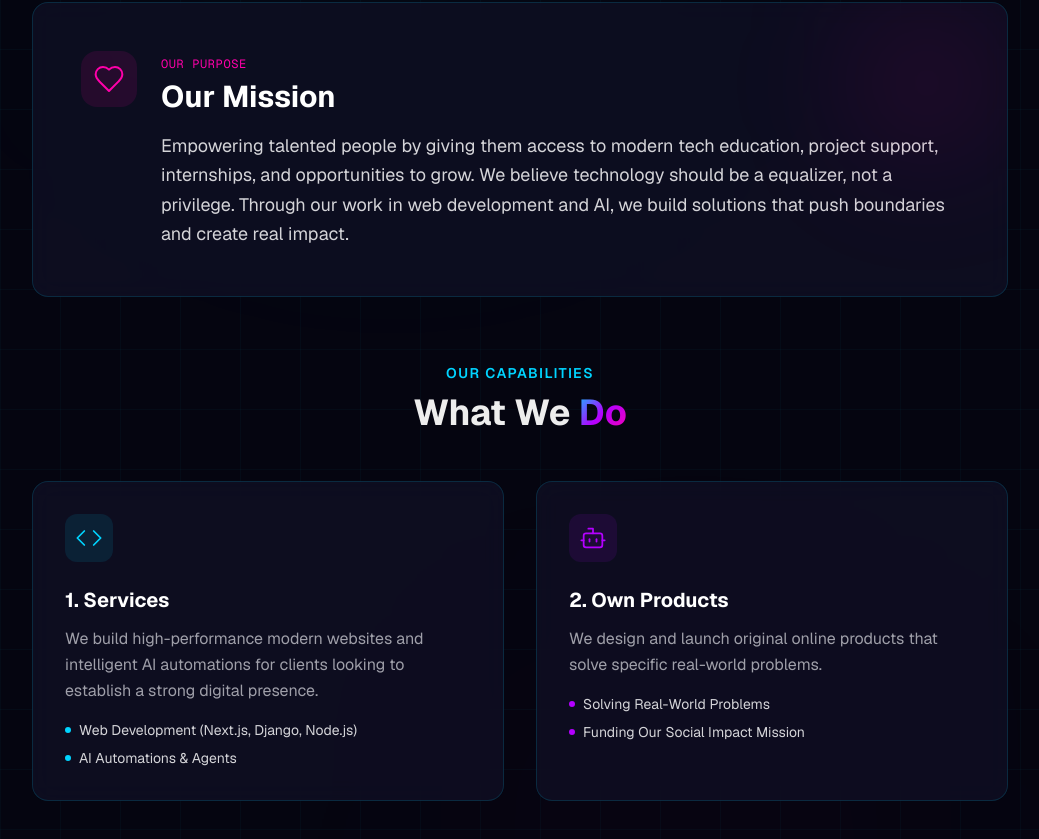
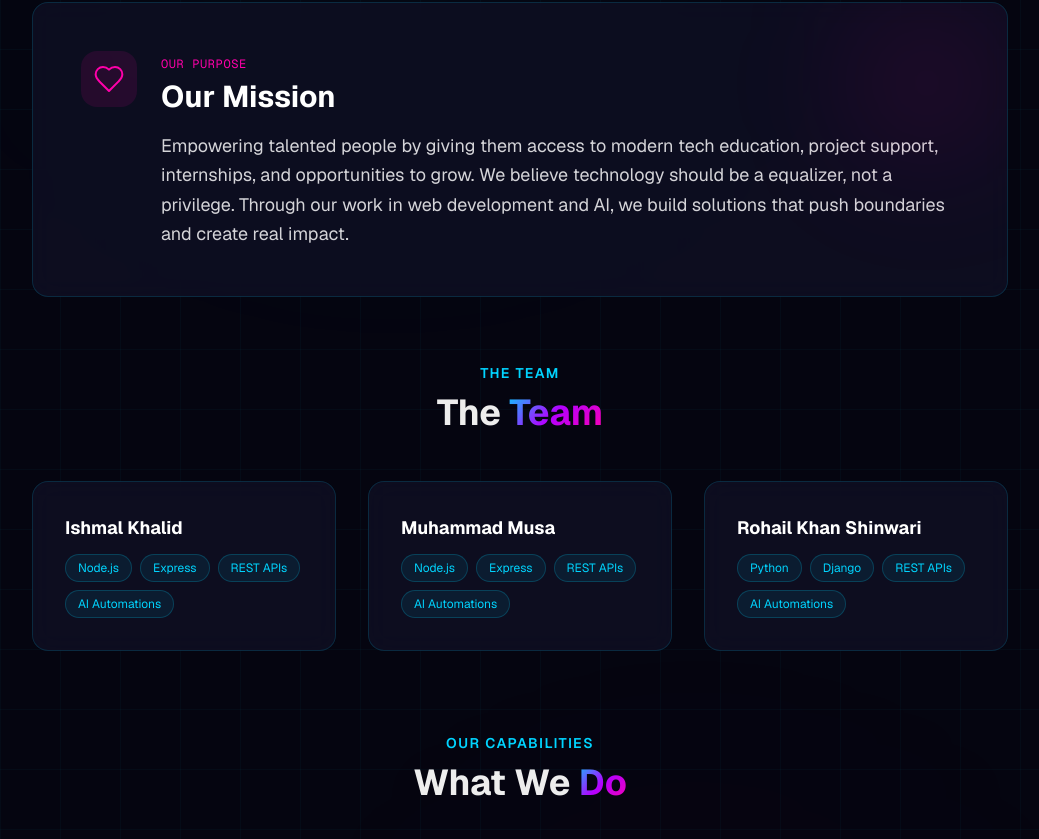
Before and after one commit to Rohailkhan15/Trevolk-Website, a Next.js app: page /about in a window 1280 px wide. Shown: the part 431-1270 px from the top of the page, without its empty margins (120-1159 px from the left). Built offline with nearby package versions, Linux system fonts and the light colour scheme.

Commit message:
Adding about The Great Cofounders

```diff
--- a/app/about/page.js
+++ b/app/about/page.js
@@ -200,6 +200,50 @@ export default function AboutPage() {
           </div>
         </div>
 
+        {/* The Team */}
+        <div className="mb-20">
+          <div className="text-center mb-12">
+            <span className="text-sm font-semibold text-neon-blue tracking-widest uppercase">
+              The Team
+            </span>
+            <h2 className="text-3xl sm:text-4xl font-bold mt-2">
+              The <span className="gradient-text">Team</span>
+            </h2>
+          </div>
+
+          <div className="grid sm:grid-cols-3 gap-8">
+            <div className="glass-card rounded-2xl p-8">
+              <h3 className="text-lg font-bold text-white mb-3">Ishmal Khalid</h3>
+              <div className="flex flex-wrap gap-2">
+                <span className="tech-tag">Node.js</span>
+                <span className="tech-tag">Express</span>
+                <span className="tech-tag">REST APIs</span>
+                <span className="tech-tag">AI Automations</span>
+              </div>
+            </div>
+
+            <div className="glass-card rounded-2xl p-8">
+              <h3 className="text-lg font-bold text-white mb-3">Muhammad Musa</h3>
+              <div className="flex flex-wrap gap-2">
+                <span className="tech-tag">Node.js</span>
+                <span className="tech-tag">Express</span>
+                <span className="tech-tag">REST APIs</span>
+                <span className="tech-tag">AI Automations</span>
+              </div>
+            </div>
+
+            <div className="glass-card rounded-2xl p-8">
+              <h3 className="text-lg font-bold text-white mb-3">Rohail Khan Shinwari</h3>
+              <div className="flex flex-wrap gap-2">
+                <span className="tech-tag">Python</span>
+                <span className="tech-tag">Django</span>
+                <span className="tech-tag">REST APIs</span>
+                <span className="tech-tag">AI Automations</span>
+              </div>
+            </div>
+          </div>
+        </div>
+
         {/* What We Do */}
         <div className="mb-20">
           <div className="text-center mb-12">
--- a/app/page.js
+++ b/app/page.js
@@ -123,7 +123,7 @@ function HeroSection() {
         <div className="animate-fade-in-up delay-500 mt-20 grid grid-cols-3 gap-8 max-w-lg mx-auto" style={{ opacity: 0 }}>
           {[
             { number: "2+", label: "Projects" },
-            { number: "3", label: "Co-Founders" },
+            { number: "3", label: "Team Members" },
             { number: "2", label: "Core Services" },
           ].map((stat, i) => (
             <div key={i} className="text-center">
```
